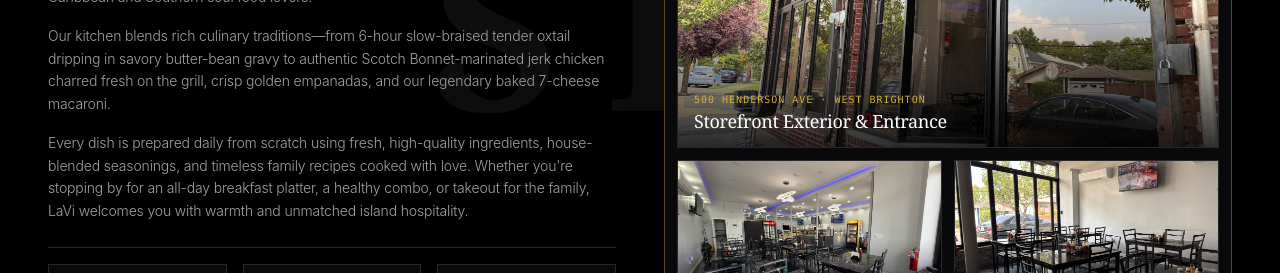
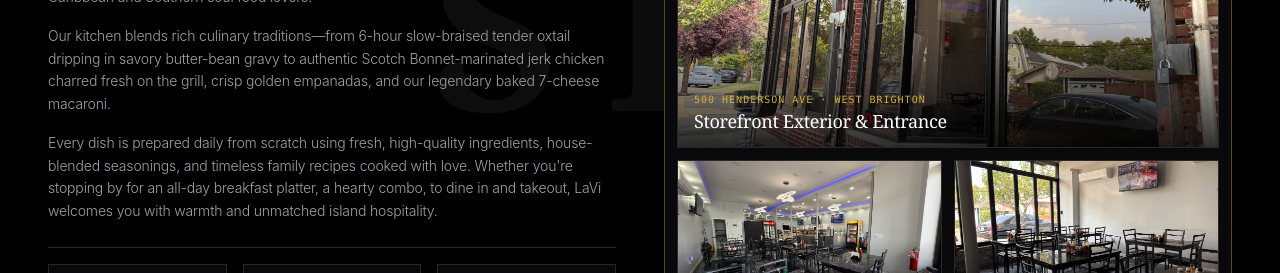
Before and after one commit to eatatlavi-ctrl/eatatlavi.com, a React (Vite) app: page / in a window 1280 px wide. Shown: the part 1880-2153 px from the top of the page. Built offline with nearby package versions, Linux system fonts and the light colour scheme; no server answers.

Commit message:
Update final paragraph combo text

```diff
--- a/src/components/AboutSection.tsx
+++ b/src/components/AboutSection.tsx
@@ -57,7 +57,7 @@ export const AboutSection: React.FC<AboutSectionProps> = ({ onNavigate }) => {
               </p>
 
               <p>
-                Every dish is prepared daily from scratch using fresh, high-quality ingredients, house-blended seasonings, and timeless family recipes cooked with love. Whether you're stopping by for an all-day breakfast platter, a healthy combo, or takeout for the family, LaVi welcomes you with warmth and unmatched island hospitality.
+                Every dish is prepared daily from scratch using fresh, high-quality ingredients, house-blended seasonings, and timeless family recipes cooked with love. Whether you're stopping by for an all-day breakfast platter, a hearty combo, to dine in and takeout, LaVi welcomes you with warmth and unmatched island hospitality.
               </p>
             </div>
 
```
